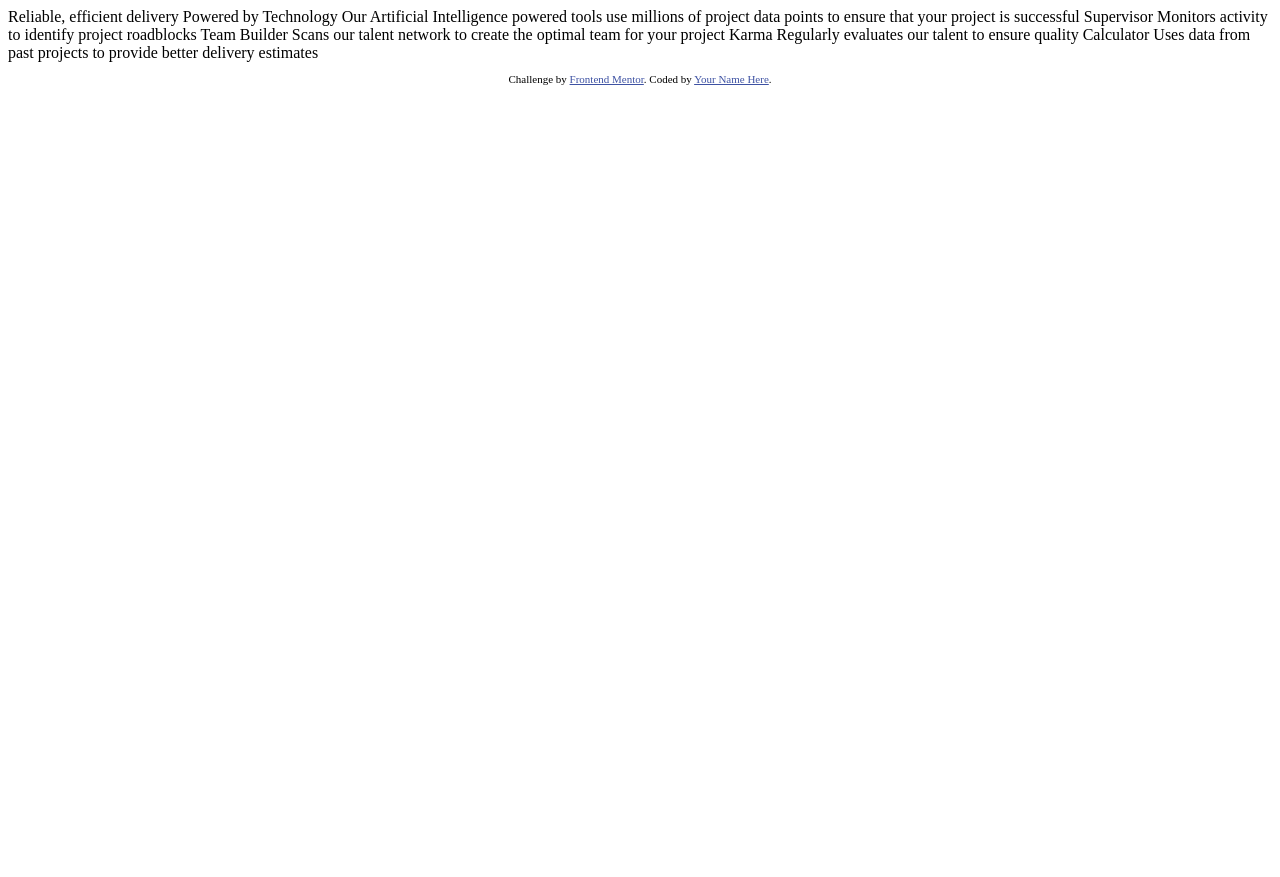
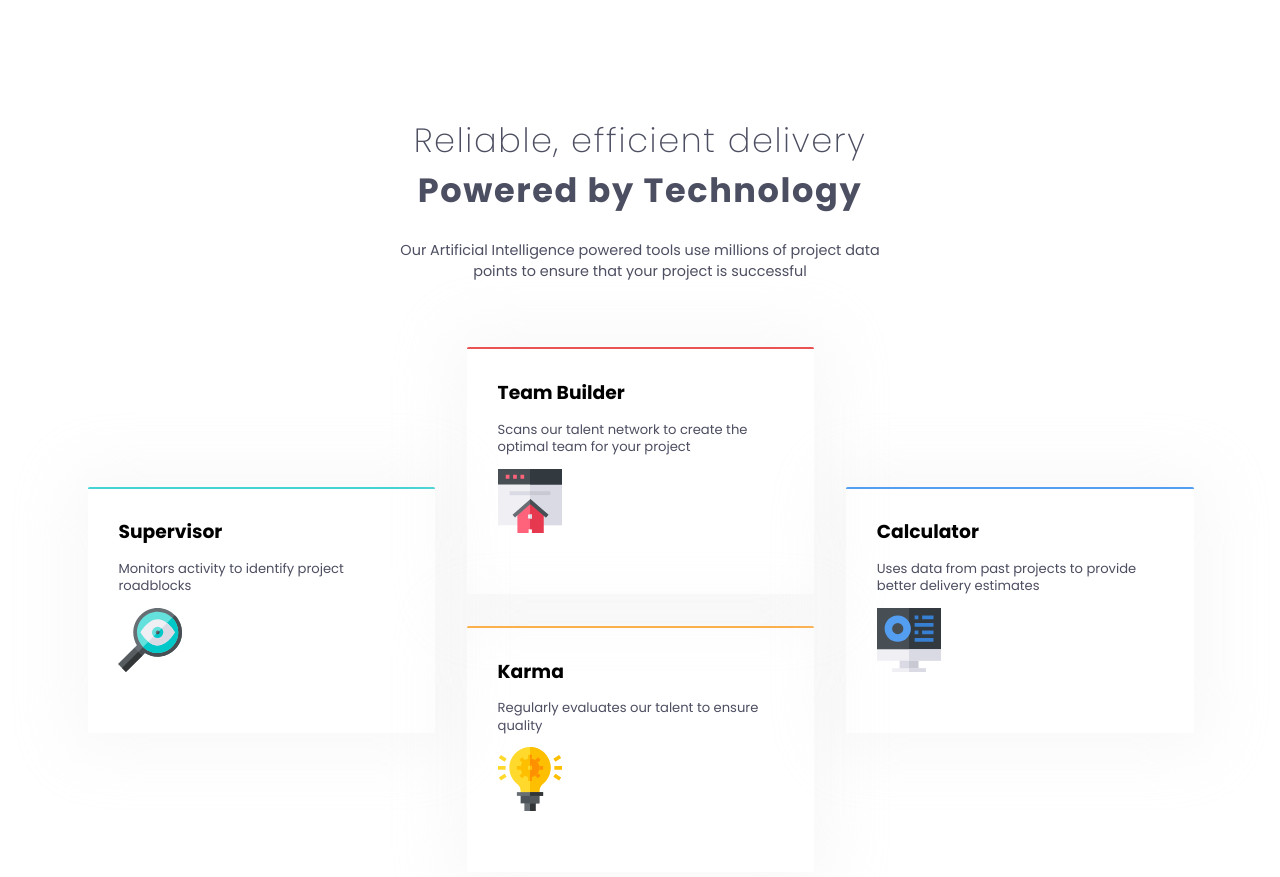
Before and after one commit to IzykGit/four-card-feature, a plain HTML site: page index.html in a window 1280 px wide. Before the commit the page ends 800 px from the top, so only its background shows below. Drawn offline with Linux system fonts and the light colour scheme.

Commit message:
finished desktop design

```diff
--- a/index.html
+++ b/index.html
@@ -6,40 +6,74 @@
 
   <link rel="icon" type="image/png" sizes="32x32" href="./images/favicon-32x32.png">
 
-  <title>Frontend Mentor | Four card feature section</title>
+  <title>Four card feature section</title>
 
-  <!-- Feel free to remove these styles or customise in your own stylesheet 👍 -->
-  <style>
-    .attribution { font-size: 11px; text-align: center; }
-    .attribution a { color: hsl(228, 45%, 44%); }
-  </style>
+  <link rel="stylesheet" href="style.css">
 </head>
 <body>
 
-  Reliable, efficient delivery
-  Powered by Technology
 
-  Our Artificial Intelligence powered tools use millions of project data points
-  to ensure that your project is successful
+  <main>
 
-  Supervisor
-  Monitors activity to identify project roadblocks
+    <section class="text-section">
 
-  Team Builder
-  Scans our talent network to create the optimal team for your project
+        <h1 class="title">
+          <span class="thin">Reliable, efficient delivery</span>
+          <br />
+          <span class="thick">Powered by Technology</span>
+        </h1>
 
-  Karma
-  Regularly evaluates our talent to ensure quality
+        <h2 class="desc">Our Artificial Intelligence powered tools use millions of project data points
+        to ensure that your project is successful</h2>
 
-  Calculator
-  Uses data from past projects to provide better delivery estimates
+    </section>
+
+    <section class="card-section">
 
 
-  <footer>
-    <p class="attribution">
-      Challenge by <a href="https://www.frontendmentor.io?ref=challenge" target="_blank">Frontend Mentor</a>.
-      Coded by <a href="#">Your Name Here</a>.
-    </p>
-  </footer>
+      <div class="left">
+
+        <div class="supervisor card">
+          <h3>Supervisor</h3>
+          <p>Monitors activity to identify project roadblocks</p>
+
+          <img src="./images/icon-supervisor.svg" alt="Supervisor" aria-label=""/>
+        </div>
+
+      </div>
+
+      <div class="center">
+
+        <div class="team-builder card">
+          <h3>Team Builder</h3>
+          <p>Scans our talent network to create the optimal team for your project</p>
+          <img src="./images/icon-team-builder.svg" alt="Team Builder" aria-label=""/>
+        </div>
+
+        <div class="karma card">
+          <h3>Karma</h3>
+          <p>Regularly evaluates our talent to ensure quality</p>
+
+          <img src="./images/icon-karma.svg" alt="Karma" aria-label=""/>
+        </div>
+
+      </div>
+
+      <div class="right">
+
+        <div class="calculator card">
+          <h3>Calculator</h3>
+          <p>Uses data from past projects to provide better delivery estimates</p>
+
+          <img src="./images/icon-calculator.svg" alt="Calculator" aria-label=""/>
+        </div>
+
+      </div>
+
+
+    </section>
+
+  </main>
+
 </body>
 </html>
--- /dev/null
+++ b/style.css
@@ -0,0 +1,125 @@
+@import url('https://fonts.googleapis.com/css2?family=Poppins:ital,wght@0,100;0,200;0,300;0,400;0,500;0,600;0,700;0,800;0,900;1,100;1,200;1,300;1,400;1,500;1,600;1,700;1,800;1,900&display=swap');
+
+body {
+    font-family: "Poppins", sans-serif;
+    margin: 0;
+    padding: 0;
+}
+
+main {
+    max-height: 100vh;
+
+    display: flex;
+    flex-direction: column;
+    align-items: center;
+
+    padding: 5.5rem 0rem;
+}
+
+.text-section {
+    text-align: center;
+
+    width: 40rem;
+    margin-bottom: 4rem;
+
+    display: flex;
+    flex-direction: column;
+    align-items: center;
+    gap: 0rem;
+}
+
+.title {
+    font-size: 2.1rem;
+    letter-spacing: 0.1rem;
+    color: hsl(234, 12%, 34%);
+
+    margin-bottom: 1.5rem;
+}
+
+.thin {
+    font-weight: 200;
+}
+
+
+.desc {
+    color: hsl(234, 12%, 34%);
+    font-weight: 400;
+    font-size: 0.9rem;
+
+    width: 30rem;
+    margin: 0;
+}
+
+
+
+
+
+
+
+.card-section {
+    display: flex;
+
+    width:69rem;
+    height: 33rem;
+
+    gap: 2rem;
+}
+
+
+
+.left {
+    display: flex;
+    flex-direction: column;
+    justify-content: center;
+}
+
+
+.center {
+    display: flex;
+    flex-direction: column;
+    justify-content: center;
+
+    gap: 2rem;
+}
+
+.right {
+    display: flex;
+    flex-direction: column;
+    justify-content: center;
+}
+
+
+.card {
+    width: 21.7rem;
+    height: 15.4rem;
+    border-radius: 0.1rem;
+
+    padding: 1rem 1.9rem;
+    box-sizing: border-box;
+
+    line-height: 1.1rem;
+
+    box-shadow: 0rem 0.1rem 4rem 1rem hsla(0, 0%, 91%, 0.3);
+}
+
+.card > p {
+    font-size: 0.82rem;
+    color: hsl(234, 12%, 34%);
+}
+
+.supervisor {
+    border-top: 0.15rem solid hsl(180, 62%, 55%);
+}
+
+.team-builder {
+    border-top: 0.15rem solid hsl(0, 78%, 62%);
+}
+
+.karma {
+    border-top: 0.15rem solid hsl(34, 97%, 64%);
+}
+
+
+.calculator {
+    border-top: 0.15rem solid hsl(212, 86%, 64%);
+}
```
